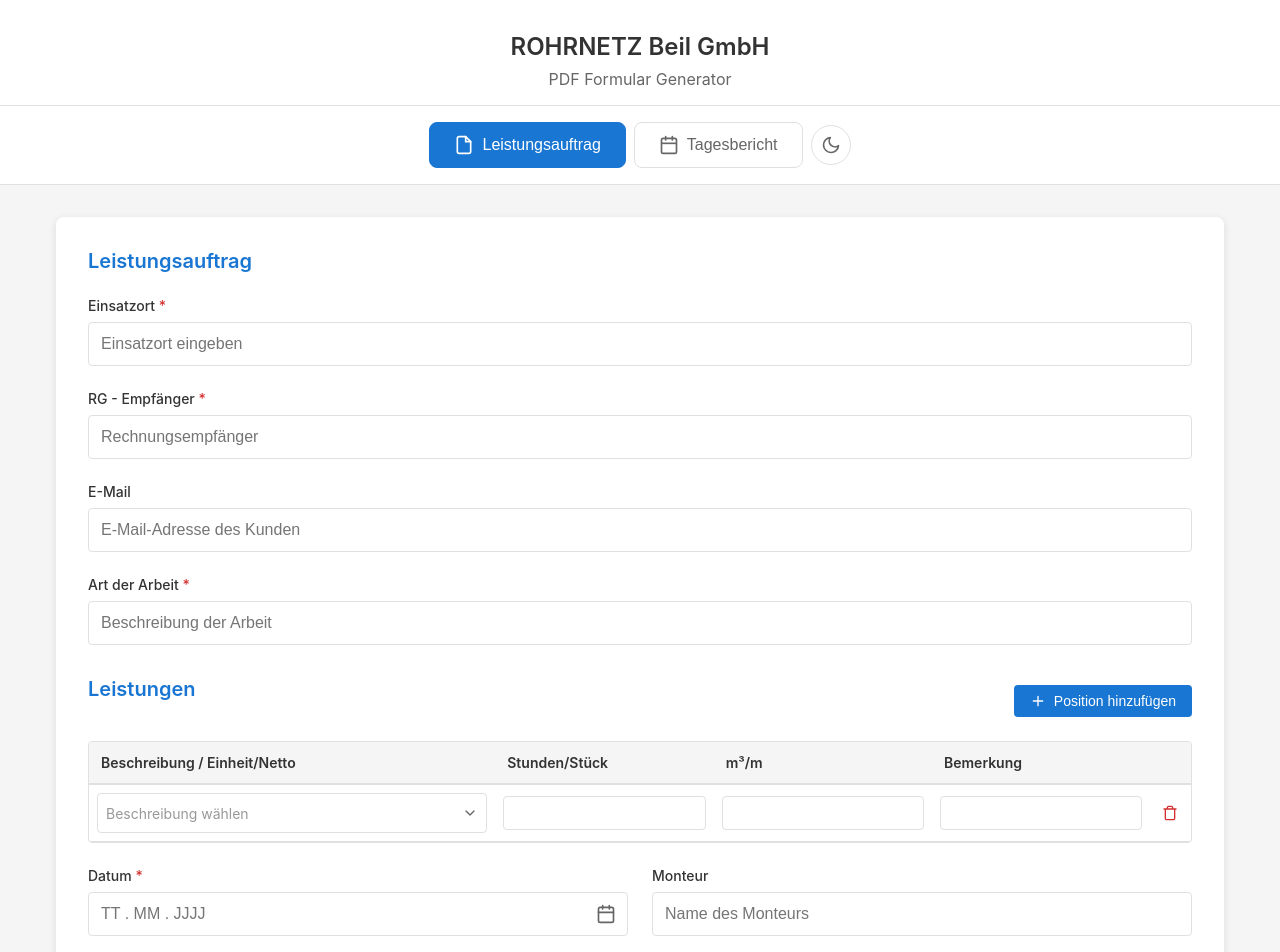
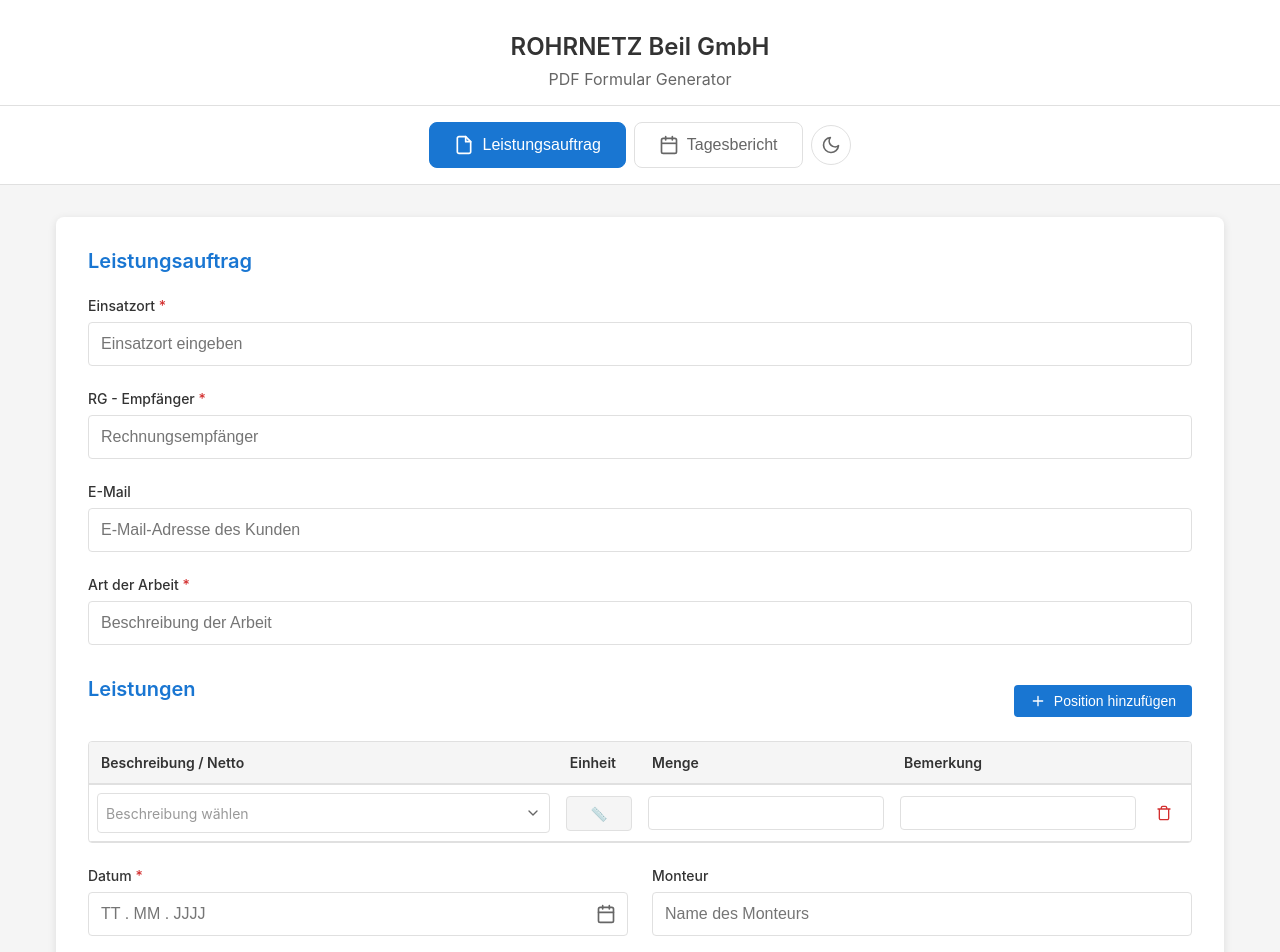
Before and after one commit to nichtlilo/rohrnetz, a React (Vite) app: page / in a window 1280 px wide. Shown: the top 952 px of the page. Built offline with nearby package versions, Linux system fonts and the light colour scheme.

Commit message:
Update Leistungsauftrag Formular, PDF-Generator

```diff
--- a/src/components/Leistungsauftrag.css
+++ b/src/components/Leistungsauftrag.css
@@ -247,6 +247,23 @@
   padding: 0.5rem;
   border: 1px solid #e0e0e0;
   border-radius: 4px;
+  font-size: 0.875rem;
+}
+
+.table-input-static {
+  background-color: #f5f5f5;
+  color: #666;
+  pointer-events: none;
+  cursor: help;
+  display: flex;
+  align-items: center;
+  justify-content: center;
+  gap: 0.25rem;
+  font-weight: 500;
+}
+
+.unit-icon {
+  opacity: 0.6;
   font-size: 0.875rem;
 }
 
--- a/src/components/Leistungsauftrag.tsx
+++ b/src/components/Leistungsauftrag.tsx
@@ -3,27 +3,40 @@
 import { generateLeistungsauftragPDF } from '../utils/pdfGenerator'
 import './Leistungsauftrag.css'
 
+type MengeTyp = 'psch' | 'm3' | 'h' | 'h_16' | 'zuschlag' | 'stueck' | 'stueck_10'
+
 interface LeistungOption {
   beschreibung: string
   preis: string
+  mengeTyp: MengeTyp
+}
+
+const MENGE_LABEL: Record<MengeTyp, string> = {
+  psch: 'PSCH',
+  m3: 'm³',
+  h: 'h',
+  h_16: 'h',
+  zuschlag: '%',
+  stueck: 'Stk.',
+  stueck_10: 'Stk.'
 }
 
 const LEISTUNG_OPTIONEN: LeistungOption[] = [
-  { beschreibung: 'Bereitschaftseinsatz - Geschäftszeit', preis: '25,00' },
-  { beschreibung: 'Bereitschaftseinsatz - Nach Feierabend', preis: '50,00' },
-  { beschreibung: 'Einleitgebühren - AG', preis: '10,96' },
-  { beschreibung: 'Einleitgebühren - KKA', preis: '30,11' },
-  { beschreibung: 'Spülfahrzeug HDS NOL - RB 23', preis: '148,00' },
-  { beschreibung: 'Saugwagen MAN NOL - RB 907 / 10 m³', preis: '105,00' },
-  { beschreibung: 'TV - Befahrung', preis: '104,00' },
-  { beschreibung: 'Nasssauger (ohne Arbeitslohn)', preis: '35,00' },
-  { beschreibung: 'Einsatz Kärcher-Spülgerät (ohne Arbeitslohn)', preis: '30,00' },
-  { beschreibung: 'Einsatz Wurzelschneider bis DN 150', preis: '30,00' },
-  { beschreibung: 'Elektrische Spirale', preis: '35,00' },
-  { beschreibung: 'Stundenlohnarbeiten', preis: '58,00' },
-  { beschreibung: 'Zuschlag:\nMo. - Fr. 18:00 - 06:00 Uhr - 30%\nFr. ab 18:00 Uhr - Sa. 18:00 Uhr - 40%\nSa. ab 18:00 Uhr - Mo. 06:00 Uhr - 50% (Sonntag + Feiertag)', preis: '30% / 40% / 50%' },
-  { beschreibung: 'Einsatz FUNKE Rohrpflaster', preis: '35,00' },
-  { beschreibung: 'Einsatz Rohrgranate 1000 ml', preis: '38,00' }
+  { beschreibung: 'Bereitschaftseinsatz - Geschäftszeit', preis: '25,00', mengeTyp: 'psch' }, // 1
+  { beschreibung: 'Bereitschaftseinsatz - Nach Feierabend', preis: '50,00', mengeTyp: 'psch' }, // 2
+  { beschreibung: 'Einleitgebühren - AG', preis: '10,96', mengeTyp: 'm3' }, // 3
+  { beschreibung: 'Einleitgebühren - KKA', preis: '30,11', mengeTyp: 'm3' }, // 4
+  { beschreibung: 'Spülfahrzeug HDS NOL - RB 23', preis: '148,00', mengeTyp: 'h' }, // 5
+  { beschreibung: 'Saugwagen MAN NOL - RB 907 / 10 m³', preis: '105,00', mengeTyp: 'h' }, // 6
+  { beschreibung: 'TV - Befahrung', preis: '104,00', mengeTyp: 'h' }, // 7
+  { beschreibung: 'Nasssauger (ohne Arbeitslohn)', preis: '35,00', mengeTyp: 'h' }, // 8
+  { beschreibung: 'Einsatz Kärcher-Spülgerät (ohne Arbeitslohn)', preis: '30,00', mengeTyp: 'h' }, // 9
+  { beschreibung: 'Einsatz Wurzelschneider bis DN 150', preis: '30,00', mengeTyp: 'h' }, // 10
+  { beschreibung: 'Elektrische Spirale', preis: '35,00', mengeTyp: 'h' }, // 11
+  { beschreibung: 'Stundenlohnarbeiten', preis: '58,00', mengeTyp: 'h_16' }, // 12
+  { beschreibung: 'Zuschlag:\nMo. - Fr. 18:00 - 06:00 Uhr - 30%\nFr. ab 18:00 Uhr - Sa. 18:00 Uhr - 40%\nSa. ab 18:00 Uhr - Mo. 06:00 Uhr - 50% (Sonntag + Feiertag)', preis: '30% / 40% / 50%', mengeTyp: 'zuschlag' }, // 13
+  { beschreibung: 'Einsatz FUNKE Rohrpflaster', preis: '35,00', mengeTyp: 'stueck' }, // 14
+  { beschreibung: 'Einsatz Rohrgranate 1000 ml', preis: '38,00', mengeTyp: 'stueck_10' } // 15
 ]
 
 interface LeistungRow {
@@ -136,11 +149,14 @@
           const updatedRow = { ...row, [field]: value }
 
           // Wenn Beschreibung geändert wird, automatisch den Preis eintragen
-          if (field === 'beschreibung' && value) {
+          if (field === 'beschreibung') {
             const selectedOption = LEISTUNG_OPTIONEN.find(opt => opt.beschreibung === value)
             if (selectedOption) {
               updatedRow.einheit = selectedOption.preis
             }
+            // Menge zurücksetzen, wenn Position gewechselt wird
+            updatedRow.stundenStueck = ''
+            updatedRow.m3m = ''
           }
 
           return updatedRow
@@ -260,9 +276,10 @@
             <table className="leistungen-table">
               <thead>
                 <tr>
-                  <th className="beschreibung-col" colSpan={2}>Beschreibung / Einheit/Netto</th>
-                  <th>Stunden/Stück</th>
-                  <th>m³/m</th>
+                  <th className="beschreibung-col">Beschreibung / Netto</th>
+                  <th style={{ display: 'none' }}></th>
+                  <th>Einheit</th>
+                  <th>Menge</th>
                   <th>Bemerkung</th>
                   <th></th>
                 </tr>
@@ -270,7 +287,7 @@
               <tbody>
                 {formData.leistungen.map((row) => (
                   <tr key={row.id}>
-                    <td className="beschreibung-cell" colSpan={2}>
+                    <td className="beschreibung-cell">
                       <div
                         className="custom-select-wrapper"
                         ref={(el) => { dropdownRefs.current[row.id] = el }}
@@ -297,7 +314,16 @@
                                   <div key={idx}>{line}</div>
                                 ))
                               ) : (
-                                <div>{row.beschreibung} - {row.einheit}</div>
+                                (() => {
+                                  const selectedOption = LEISTUNG_OPTIONEN.find(opt => opt.beschreibung === row.beschreibung)
+                                  const mengeLabel = selectedOption ? MENGE_LABEL[selectedOption.mengeTyp] : ''
+                                  return (
+                                    <div>
+                                      {row.beschreibung}
+                                      {mengeLabel && ` [${mengeLabel}]`} – {row.einheit}
+                                    </div>
+                                  )
+                                })()
                               )}
                             </div>
                           ) : (
@@ -339,7 +365,10 @@
                                     <div key={idx}>{line}</div>
                                   ))
                                 ) : (
-                                  <div>{option.beschreibung} - {option.preis}</div>
+                                  <div>
+                                    {option.beschreibung}
+                                    {` [${MENGE_LABEL[option.mengeTyp]}]`} – {option.preis}
+                                  </div>
                                 )}
                               </div>
                             ))}
@@ -357,20 +386,111 @@
                       />
                     </td>
                     <td>
-                      <input
-                        type="text"
-                        className="table-input"
-                        value={row.stundenStueck}
-                        onChange={(e) => handleLeistungChange(row.id, 'stundenStueck', e.target.value)}
-                      />
+                      <div
+                        className="table-input table-input-static"
+                        title="Einheit wird automatisch gesetzt"
+                      >
+                        <span className="unit-icon">📏</span>
+                        {(() => {
+                          const selectedOption = LEISTUNG_OPTIONEN.find(opt => opt.beschreibung === row.beschreibung)
+                          return selectedOption ? MENGE_LABEL[selectedOption.mengeTyp] : ''
+                        })()}
+                      </div>
                     </td>
                     <td>
-                      <input
-                        type="text"
-                        className="table-input"
-                        value={row.m3m}
-                        onChange={(e) => handleLeistungChange(row.id, 'm3m', e.target.value)}
-                      />
+                      {(() => {
+                        const selectedOption = LEISTUNG_OPTIONEN.find(opt => opt.beschreibung === row.beschreibung)
+                        const mengeTyp = selectedOption?.mengeTyp
+
+                        // Helper to decide, ob Stunden/Stück oder m3/m benutzt wird
+                        const value =
+                          mengeTyp === 'm3'
+                            ? row.m3m
+                            : row.stundenStueck
+
+                        const handleChange = (newValue: string) => {
+                          if (mengeTyp === 'm3') {
+                            handleLeistungChange(row.id, 'm3m', newValue)
+                          } else {
+                            handleLeistungChange(row.id, 'stundenStueck', newValue)
+                          }
+                        }
+
+                        const buildTimeOptions = (max: number) => {
+                          const options: string[] = ['']
+                          for (let v = 0.5; v <= max; v += 0.5) {
+                            // 0,5; 1; 1,5; ...
+                            const isHalf = v % 1 !== 0
+                            options.push(isHalf ? `${v}`.replace('.', ',') : `${v}`)
+                          }
+                          return options
+                        }
+
+                        if (mengeTyp === 'h' || mengeTyp === 'h_16') {
+                          const max = mengeTyp === 'h_16' ? 16 : 8
+                          const options = buildTimeOptions(max)
+                          return (
+                            <select
+                              className="table-input"
+                              value={value}
+                              onChange={(e) => handleChange(e.target.value)}
+                            >
+                              {options.map(opt => (
+                                <option key={opt} value={opt}>
+                                  {opt === '' ? 'Stunden wählen' : `${opt} h`}
+                                </option>
+                              ))}
+                            </select>
+                          )
+                        }
+
+                        if (mengeTyp === 'zuschlag') {
+                          const options = ['', '30%', '40%', '50%']
+                          return (
+                            <select
+                              className="table-input"
+                              value={value}
+                              onChange={(e) => handleChange(e.target.value)}
+                            >
+                              {options.map(opt => (
+                                <option key={opt} value={opt}>
+                                  {opt === '' ? 'Zuschlag wählen' : opt}
+                                </option>
+                              ))}
+                            </select>
+                          )
+                        }
+
+                        if (mengeTyp === 'stueck_10') {
+                          const options: string[] = ['']
+                          for (let i = 1; i <= 10; i++) {
+                            options.push(String(i))
+                          }
+                          return (
+                            <select
+                              className="table-input"
+                              value={value}
+                              onChange={(e) => handleChange(e.target.value)}
+                            >
+                              {options.map(opt => (
+                                <option key={opt} value={opt}>
+                                  {opt === '' ? 'Stück wählen' : `${opt} Stk.`}
+                                </option>
+                              ))}
+                            </select>
+                          )
+                        }
+
+                        // Standard-Fall: freie Eingabe (PSCH, m3, einfache Stück)
+                        return (
+                          <input
+                            type="text"
+                            className="table-input"
+                            value={value}
+                            onChange={(e) => handleChange(e.target.value)}
+                          />
+                        )
+                      })()}
                     </td>
                     <td>
                       <input
```
